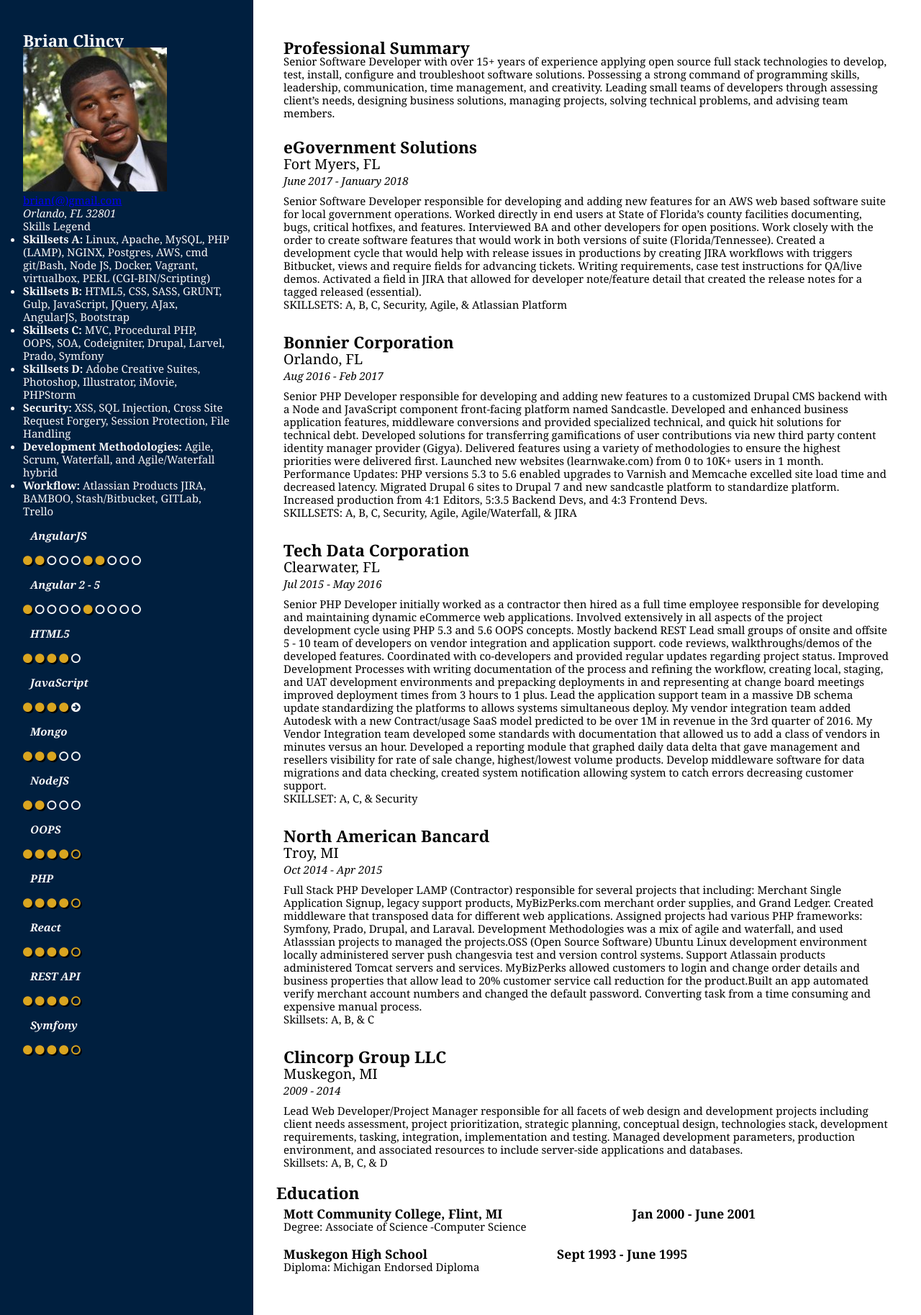
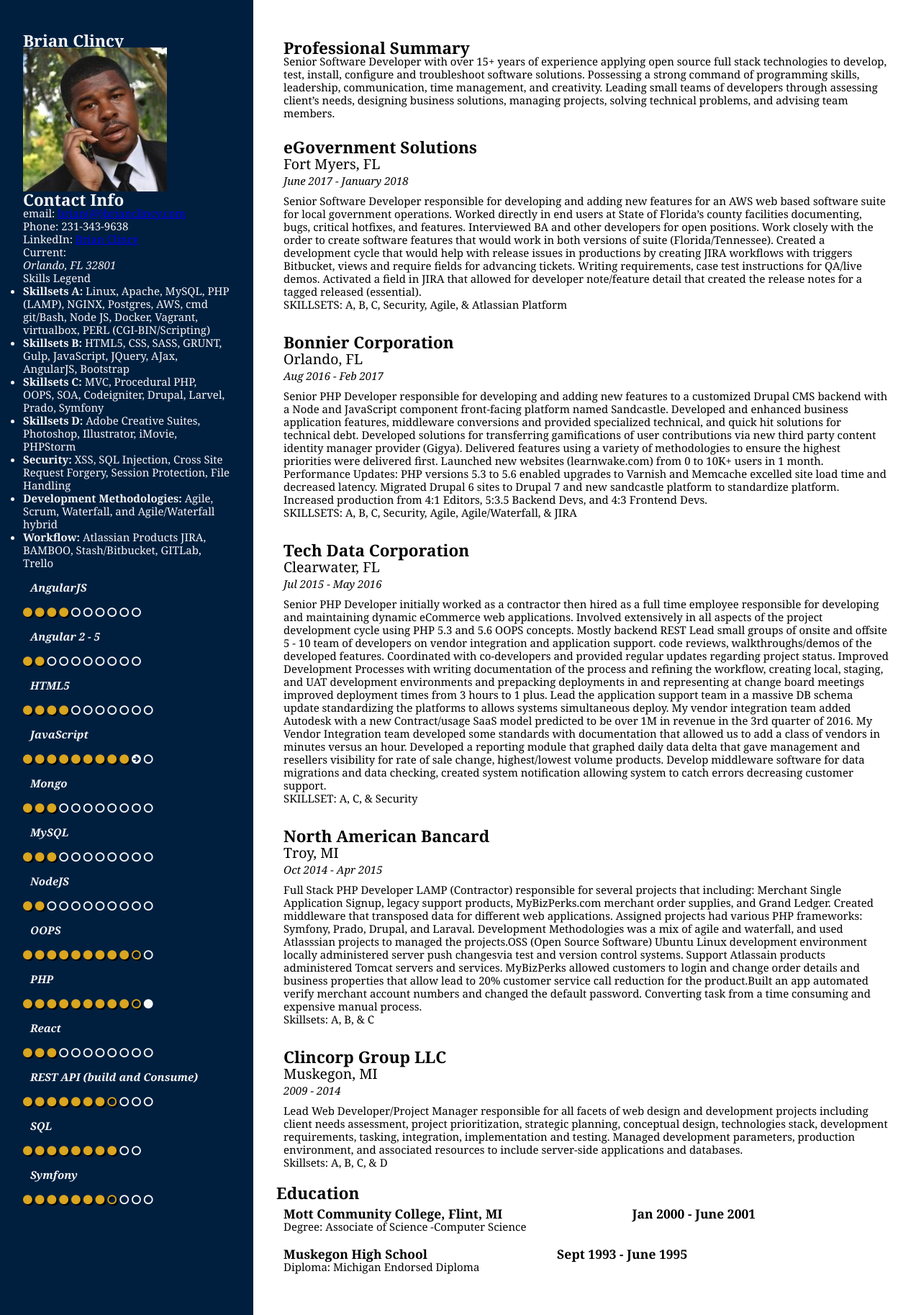
Before and after one commit to bclincy/b, a PHP site: page /resume.php in a window 1280 px wide. Shown: the whole page at 72% size. Run offline with PHP 8.4, Linux system fonts and the light colour scheme; data that the repository does not hold is empty; a stand-in replaces the project's code that opens the database connection; some libraries are stand-ins or nearby versions; some web fonts are replaced.

Commit message:
resume update

```diff
--- a/docker-compose.yml
+++ b/docker-compose.yml
@@ -26,7 +26,7 @@
       - "8080:80"
     volumes:
       - ./:/usr/share/nginx/html
-      - ./config/nginx.conf:/etc/nginx/conf.d/b.conf
+      - ./config/nginx.conf:/etc/nginx/conf.d/default.conf
       - ./data/tmp:/tmp/
   php:
     image: php:7-fpm
--- a/resume.php
+++ b/resume.php
@@ -23,8 +23,14 @@
     <section class="skill">
         <h2>Brian Clincy</h2>
         <img src="images/clincy.jpg" class="rounded-circle" width="200" height="200" />
-        <a href="mailto:bclincy@gmail.com" id="bcontact">brian</a>
-        <address>Orlando, FL 32801</address>
+        <div>
+            <h2>Contact Info</h2>
+            <div>email: <a href="/contact" id="bcontact">brian</a></div>
+            <div>Phone: <phone>231-343-9638</phone></div>
+            <div>LinkedIn: <a href="https://www.linkedin.com/in/bclincy/">Brian Clincy</a></div>
+            <div>Current: <address>Orlando, FL 32801</address></div>
+            <div><a href="/clincy.vcf" download="clincy.vcf"></a></div>
+        </div>
         <p>Skills Legend</p>
         <ul>
             <li><b>Skillsets A:</b> Linux, Apache, MySQL, PHP (LAMP), NGINX, Postgres, AWS, cmd git/Bash, Node JS, Docker,
@@ -39,26 +45,26 @@
         </ul>
         <div id="technology">
             <div class="tech">
-                <div class="name">AngularJS</div>
+                <div class="name" title="4 out of 10">AngularJS</div>
+                <i class="fa fa-circle gold" aria-hidden="true"></i>
+                <i class="fa fa-circle gold" aria-hidden="true"></i>
                 <i class="fa fa-circle gold" aria-hidden="true"></i>
                 <i class="fa fa-circle gold" aria-hidden="true"></i>
                 <i class="fa fa-circle-o" aria-hidden="true"></i>
                 <i class="fa fa-circle-o" aria-hidden="true"></i>
                 <i class="fa fa-circle-o" aria-hidden="true"></i>
+                <i class="fa fa-circle-o" aria-hidden="true"></i>
+                <i class="fa fa-circle-o" aria-hidden="true"></i>
+                <i class="fa fa-circle-o" aria-hidden="true"></i>
+            </div>
+            <div class="tech">
+                <div class="name" title="3 out of 10">Angular 2 - 5</div>
                 <i class="fa fa-circle gold" aria-hidden="true"></i>
                 <i class="fa fa-circle gold" aria-hidden="true"></i>
                 <i class="fa fa-circle-o" aria-hidden="true"></i>
                 <i class="fa fa-circle-o" aria-hidden="true"></i>
                 <i class="fa fa-circle-o" aria-hidden="true"></i>
-            </div>
-            <div class="tech">
-                <div class="name">Angular 2 - 5</div>
-                <i class="fa fa-circle gold" aria-hidden="true"></i>
                 <i class="fa fa-circle-o" aria-hidden="true"></i>
-                <i class="fa fa-circle-o" aria-hidden="true"></i>
-                <i class="fa fa-circle-o" aria-hidden="true"></i>
-                <i class="fa fa-circle-o" aria-hidden="true"></i>
-                <i class="fa fa-circle gold" aria-hidden="true"></i>
                 <i class="fa fa-circle-o" aria-hidden="true"></i>
                 <i class="fa fa-circle-o" aria-hidden="true"></i>
                 <i class="fa fa-circle-o" aria-hidden="true"></i>
@@ -71,20 +77,52 @@
                 <i class="fa fa-circle gold" aria-hidden="true"></i>
                 <i class="fa fa-circle gold" aria-hidden="true"></i>
                 <i class="fa fa-circle-o" aria-hidden="true"></i>
+                <i class="fa fa-circle-o" aria-hidden="true"></i>
+                <i class="fa fa-circle-o" aria-hidden="true"></i>
+                <i class="fa fa-circle-o" aria-hidden="true"></i>
+                <i class="fa fa-circle-o" aria-hidden="true"></i>
+                <i class="fa fa-circle-o" aria-hidden="true"></i>
+                <i class="fa fa-circle-o" aria-hidden="true"></i>
             </div>
             <div class="tech">
-                <div class="name">JavaScript</div>
+                <div class="name" title="8.5 out of 10">JavaScript</div>
+                <i class="fa fa-circle gold" aria-hidden="true"></i>
+                <i class="fa fa-circle gold" aria-hidden="true"></i>
+                <i class="fa fa-circle gold" aria-hidden="true"></i>
+                <i class="fa fa-circle gold" aria-hidden="true"></i>
+                <i class="fa fa-circle gold" aria-hidden="true"></i>
                 <i class="fa fa-circle gold" aria-hidden="true"></i>
                 <i class="fa fa-circle gold" aria-hidden="true"></i>
                 <i class="fa fa-circle gold" aria-hidden="true"></i>
                 <i class="fa fa-circle gold" aria-hidden="true"></i>
                 <i class="fa fa-arrow-circle-right" aria-hidden="true"></i>
+                <i class="fa fa-circle-o" aria-hidden="true"></i>
             </div>
             <div class="tech">
                 <div class="name">Mongo</div>
                 <i class="fa fa-circle gold" aria-hidden="true"></i>
                 <i class="fa fa-circle gold" aria-hidden="true"></i>
                 <i class="fa fa-circle gold" aria-hidden="true"></i>
+                <i class="fa fa-circle-o" aria-hidden="true"></i>
+                <i class="fa fa-circle-o" aria-hidden="true"></i>
+                <i class="fa fa-circle-o" aria-hidden="true"></i>
+                <i class="fa fa-circle-o" aria-hidden="true"></i>
+                <i class="fa fa-circle-o" aria-hidden="true"></i>
+                <i class="fa fa-circle-o" aria-hidden="true"></i>
+                <i class="fa fa-circle-o" aria-hidden="true"></i>
+                <i class="fa fa-circle-o" aria-hidden="true"></i>
+            </div>
+            <div class="tech">
+                <div class="name">MySQL</div>
+                <i class="fa fa-circle gold" aria-hidden="true"></i>
+                <i class="fa fa-circle gold" aria-hidden="true"></i>
+                <i class="fa fa-circle gold" aria-hidden="true"></i>
+                <i class="fa fa-circle-o" aria-hidden="true"></i>
+                <i class="fa fa-circle-o" aria-hidden="true"></i>
+                <i class="fa fa-circle-o" aria-hidden="true"></i>
+                <i class="fa fa-circle-o" aria-hidden="true"></i>
+                <i class="fa fa-circle-o" aria-hidden="true"></i>
+                <i class="fa fa-circle-o" aria-hidden="true"></i>
                 <i class="fa fa-circle-o" aria-hidden="true"></i>
                 <i class="fa fa-circle-o" aria-hidden="true"></i>
             </div>
@@ -95,6 +133,12 @@
                 <i class="fa fa-circle-o" aria-hidden="true"></i>
                 <i class="fa fa-circle-o" aria-hidden="true"></i>
                 <i class="fa fa-circle-o" aria-hidden="true"></i>
+                <i class="fa fa-circle-o" aria-hidden="true"></i>
+                <i class="fa fa-circle-o" aria-hidden="true"></i>
+                <i class="fa fa-circle-o" aria-hidden="true"></i>
+                <i class="fa fa-circle-o" aria-hidden="true"></i>
+                <i class="fa fa-circle-o" aria-hidden="true"></i>
+                <i class="fa fa-circle-o" aria-hidden="true"></i>
             </div>
             <div class="tech">
                 <div class="name">OOPS</div>
@@ -102,7 +146,13 @@
                 <i class="fa fa-circle gold" aria-hidden="true"></i>
                 <i class="fa fa-circle gold" aria-hidden="true"></i>
                 <i class="fa fa-circle gold" aria-hidden="true"></i>
+                <i class="fa fa-circle gold" aria-hidden="true"></i>
+                <i class="fa fa-circle gold" aria-hidden="true"></i>
+                <i class="fa fa-circle gold" aria-hidden="true"></i>
+                <i class="fa fa-circle gold" aria-hidden="true"></i>
+                <i class="fa fa-circle gold" aria-hidden="true"></i>
                 <i class="fa fa-circle-o gold" aria-hidden="true"></i>
+                <i class="fa fa-circle-o" aria-hidden="true"></i>
             </div>
             <div class="tech">
                 <div class="name">PHP</div>
@@ -110,23 +160,54 @@
                 <i class="fa fa-circle gold" aria-hidden="true"></i>
                 <i class="fa fa-circle gold" aria-hidden="true"></i>
                 <i class="fa fa-circle gold" aria-hidden="true"></i>
+                <i class="fa fa-circle gold" aria-hidden="true"></i>
+                <i class="fa fa-circle gold" aria-hidden="true"></i>
+                <i class="fa fa-circle gold" aria-hidden="true"></i>
+                <i class="fa fa-circle gold" aria-hidden="true"></i>
+                <i class="fa fa-circle gold" aria-hidden="true"></i>
                 <i class="fa fa-circle-o gold" aria-hidden="true"></i>
+                <i class="fa fa-circle" aria-hidden="true"></i>
             </div>
             <div class="tech">
                 <div class="name">React</div>
                 <i class="fa fa-circle gold" aria-hidden="true"></i>
                 <i class="fa fa-circle gold" aria-hidden="true"></i>
                 <i class="fa fa-circle gold" aria-hidden="true"></i>
-                <i class="fa fa-circle gold" aria-hidden="true"></i>
-                <i class="fa fa-circle-o gold" aria-hidden="true"></i>
+                <i class="fa fa-circle-o" aria-hidden="true"></i>
+                <i class="fa fa-circle-o" aria-hidden="true"></i>
+                <i class="fa fa-circle-o" aria-hidden="true"></i>
+                <i class="fa fa-circle-o" aria-hidden="true"></i>
+                <i class="fa fa-circle-o" aria-hidden="true"></i>
+                <i class="fa fa-circle-o" aria-hidden="true"></i>
+                <i class="fa fa-circle-o" aria-hidden="true"></i>
+                <i class="fa fa-circle-o" aria-hidden="true"></i>
             </div>
             <div class="tech">
-                <div class="name">REST API</div>
+                <div class="name">REST API (build and Consume)</div>
+                <i class="fa fa-circle gold" aria-hidden="true"></i>
+                <i class="fa fa-circle gold" aria-hidden="true"></i>
+                <i class="fa fa-circle gold" aria-hidden="true"></i>
                 <i class="fa fa-circle gold" aria-hidden="true"></i>
                 <i class="fa fa-circle gold" aria-hidden="true"></i>
                 <i class="fa fa-circle gold" aria-hidden="true"></i>
                 <i class="fa fa-circle gold" aria-hidden="true"></i>
                 <i class="fa fa-circle-o gold" aria-hidden="true"></i>
+                <i class="fa fa-circle-o" aria-hidden="true"></i>
+                <i class="fa fa-circle-o" aria-hidden="true"></i>
+                <i class="fa fa-circle-o" aria-hidden="true"></i>
+            </div>
+            <div class="tech">
+                <div class="name">SQL</div>
+                <i class="fa fa-circle gold" aria-hidden="true"></i>
+                <i class="fa fa-circle gold" aria-hidden="true"></i>
+                <i class="fa fa-circle gold" aria-hidden="true"></i>
+                <i class="fa fa-circle gold" aria-hidden="true"></i>
+                <i class="fa fa-circle gold" aria-hidden="true"></i>
+                <i class="fa fa-circle gold" aria-hidden="true"></i>
+                <i class="fa fa-circle gold" aria-hidden="true"></i>
+                <i class="fa fa-circle gold" aria-hidden="true"></i>
+                <i class="fa fa-circle-o" aria-hidden="true"></i>
+                <i class="fa fa-circle-o" aria-hidden="true"></i>
             </div>
             <div class="tech">
                 <div class="name">Symfony</div>
@@ -134,7 +215,13 @@
                 <i class="fa fa-circle gold" aria-hidden="true"></i>
                 <i class="fa fa-circle gold" aria-hidden="true"></i>
                 <i class="fa fa-circle gold" aria-hidden="true"></i>
+                <i class="fa fa-circle gold" aria-hidden="true"></i>
+                <i class="fa fa-circle gold" aria-hidden="true"></i>
+                <i class="fa fa-circle gold" aria-hidden="true"></i>
                 <i class="fa fa-circle-o gold" aria-hidden="true"></i>
+                <i class="fa fa-circle-o" aria-hidden="true"></i>
+                <i class="fa fa-circle-o" aria-hidden="true"></i>
+                <i class="fa fa-circle-o" aria-hidden="true"></i>
             </div>
         </div>
     </section>
@@ -243,9 +330,13 @@
 </body>
 <script>
     const elink = document.getElementById('bcontact');
-    elink.innerText += '(@)gmail.com';
-    const skillData = [];
-    document.querySelectorAll('.skill > ul li').forEach(function (li) { skillData.push(li.innerText); });
+    elink.innerText += '(@)brianclincy.com';
+    const skillData = {};
+    document.querySelectorAll('.skill > ul li').forEach(function (li ,i) {
+        const alpha = 'ABCDEFGHIJKLMNOPQRSTUVWXYZ';
+        skillData[alpha[i]] = li.innerHTML;
+        i++;
+    });
     console.log(skillData);
 </script>
 </html>
```
Also changed, not shown: 1 other file.
